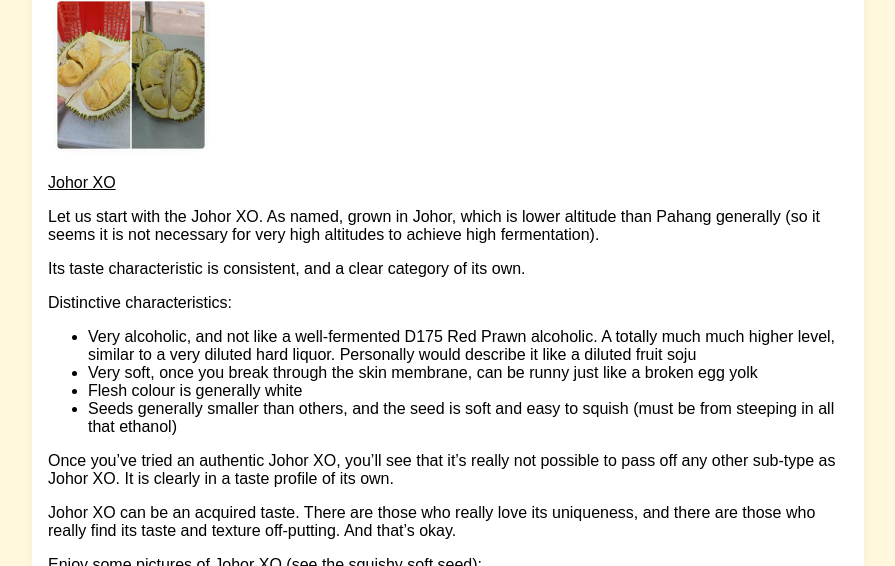
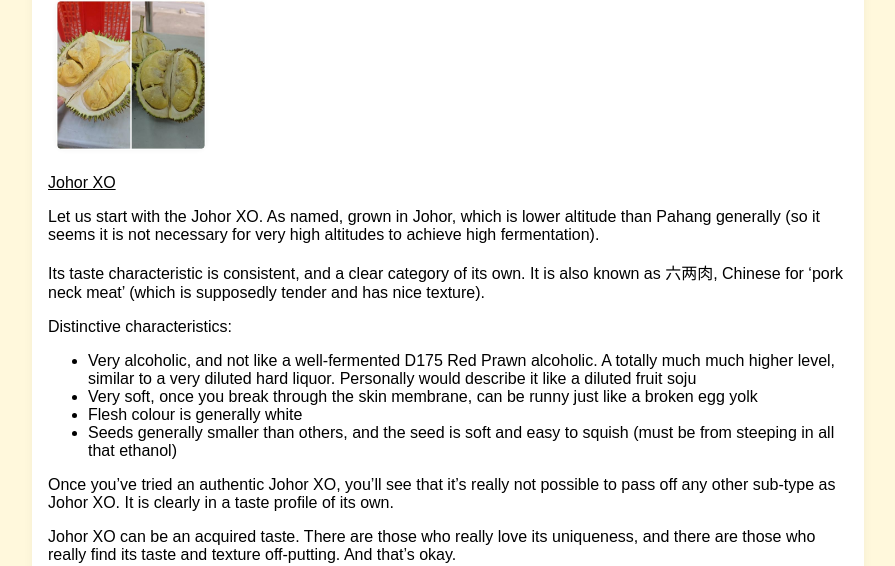
Before and after one commit to yensan57/flabbybeagle, a Jekyll site: the page built from _posts/2025-10-12-pahang-johor-d24-xo.md, in a window 1280 px wide and 900 px high, scrolled down 847 px, cut to the strip 0-566 px from the top of the window. Shown: the whole strip, without its empty margins (192-1087 px from the left). Built offline with Jekyll 4.4.1, drawn with Linux system fonts in a browser that asks for light colours.

Commit message:
Update 2025-10-12-pahang-johor-d24-xo.md

```diff
--- a/_posts/2025-10-12-pahang-johor-d24-xo.md
+++ b/_posts/2025-10-12-pahang-johor-d24-xo.md
@@ -23,7 +23,7 @@ Meanwhile, D24 as per registered under Mardi, depending on geographical growing
 
 Let us start with the Johor XO. As named, grown in Johor, which is lower altitude than Pahang generally (so it seems it is not necessary for very high altitudes to achieve high fermentation).
 
-Its taste characteristic is consistent, and a clear category of its own.
+Its taste characteristic is consistent, and a clear category of its own. It is also known as 六两肉, Chinese for 'pork neck meat' (which is supposedly tender and has nice texture).
 
 Distinctive characteristics:
 - Very alcoholic, and not like a well-fermented D175 Red Prawn alcoholic. A totally much much higher level, similar to a very diluted hard liquor. Personally would describe it like a diluted fruit soju
```
